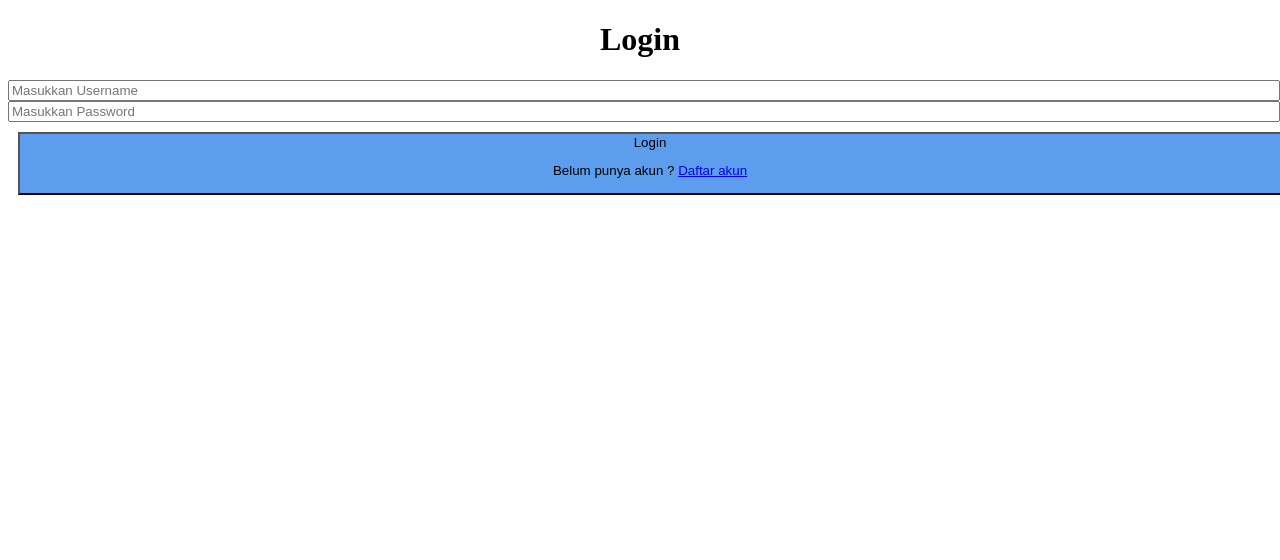
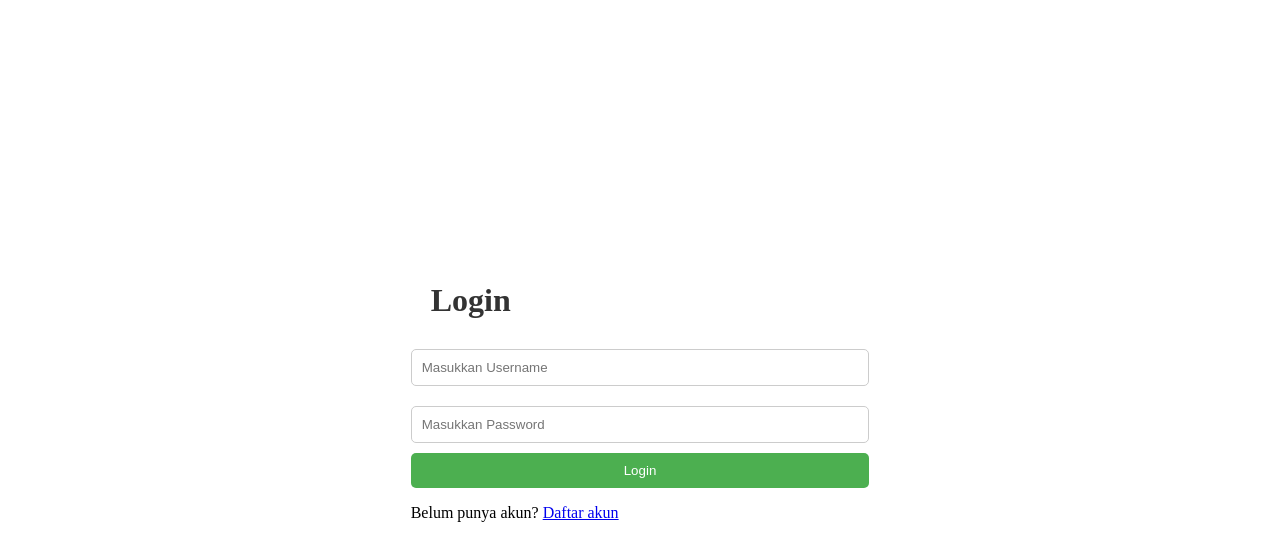
Before and after one commit to ZakiHail/Zaki_Zaidan_28_Juli_2025, a plain HTML site: page index.html in a window 1280 px wide. Drawn offline with Linux system fonts and the light colour scheme.

Commit message:
Add files via upload

```diff
--- a/index.html
+++ b/index.html
@@ -1,16 +1,90 @@
 <!DOCTYPE html>
 <html>
 <head>
-        <h1 style="text-align: center">Login</h1>
+    <title>Login</title>
+    <style>
+        body {
+         font-family: Times New Roman
+         background-color: #f4f4f9;
+          margin: 0;
+         padding: 0;
+         display: flex;
+         justify-content: center;
+          align-items: center;
+            height:100vh
+         }
+
+        . login-container {
+        background-color: white
+        padding: 30px;
+        border-radius: 8px;
+        box-shadow: 0 4px 8px rgba(0, 0, 0, 0.1);
+        width: 300px;
+        text-align: center;
+
+        }
+
+         h1 {
+        color: #333;
+        margin: 20px;
+
+    }
+
+    input {
+        width: 100%;
+        padding: 10px;
+        margin: 10px 0;
+        border-radius: 5px;
+        border: 1px solid #ccc;
+        box-sizing: border-box;
+
+
+    }
+
+    button {
+        width: 100%;
+        padding: 10px;
+        background-color: #4CAF50;
+        color: white;
+        border: none;
+        border-radius: 5px;
+        cursor: pointer;
+        }
+
+        button:hover {
+            background-color: #45a049;}
+
+        .error{
+            color: red;
+            font-size: 12px;
+        }
+    </style>
 </head>
 <body>
-        <div>
-            <form>
-        <input type="text" placeholder="Masukkan Username" style="width: 100%"; padding: 1Opx; margin: 10px; text-align: center" required /> <br />
-        <input type="password" placeholder="Masukkan Password" style="width: 100%"; padding: 1Opx; margin: 10px; text-align: center" required />
-        <button type="submit" style="background-color: #5c9ded; padding: 1Opx; margin: 10px; width:100%">Login</ button><br />
-        <p style="text-align: center">Belum punya akun ? <a class"" href="#" style= "text-align: center" >Daftar akun</a></p>
+
+     <div class="login-container">
+         <h1>Login</h1>
+         <form id="LoginForm">
+            <input type="text" id="username" placeholder="Masukkan Username" />
+            <input type="password" id="password"  placeholder="Masukkan Password" />
+            <button type="submit">Login</button><br />
+            <div id="error-message" class="error"></div>
+            <p>Belum punya akun? <a href="#">Daftar akun</a></p>
          </form>
      </div>
+<script>
+    document.getElementById("LoginForm").addEventListenert('submit',function(event) {
+    event.preventDefault();
+
+     var Username = document.getElementById('Username').value;
+     var Password = document.getElementById('password').value;
+     var errorMessage = document.getElementById('error-message');
+
+     if (username === '' || password === '' ){
+         errorMessage.textContent = ' tidak boleh kosong'
+     }
+    } )
+</script>
+
 </body>
 </html>
```
Lines whose indentation alone changed are shown as unchanged.
